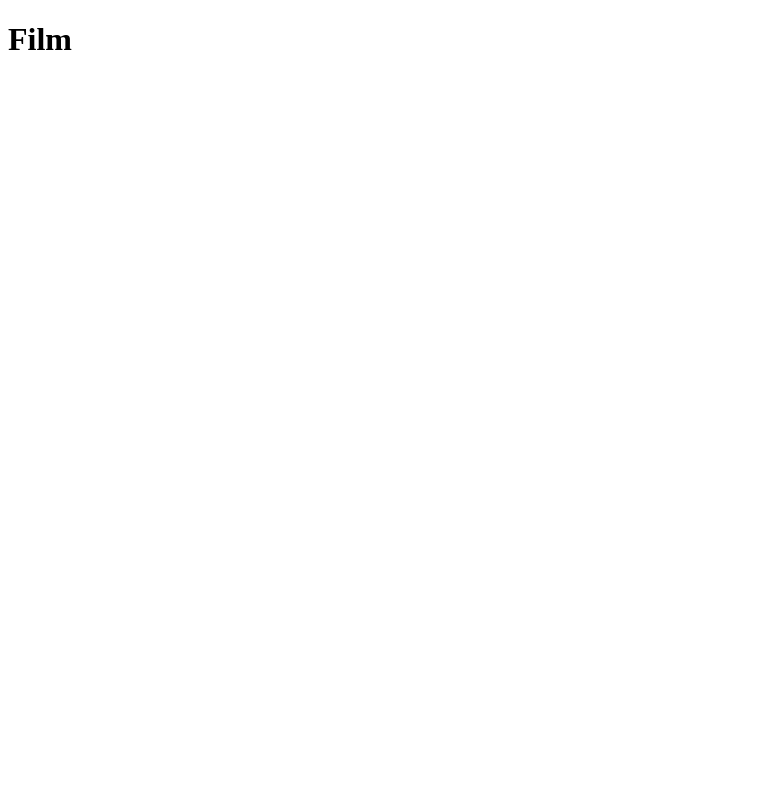
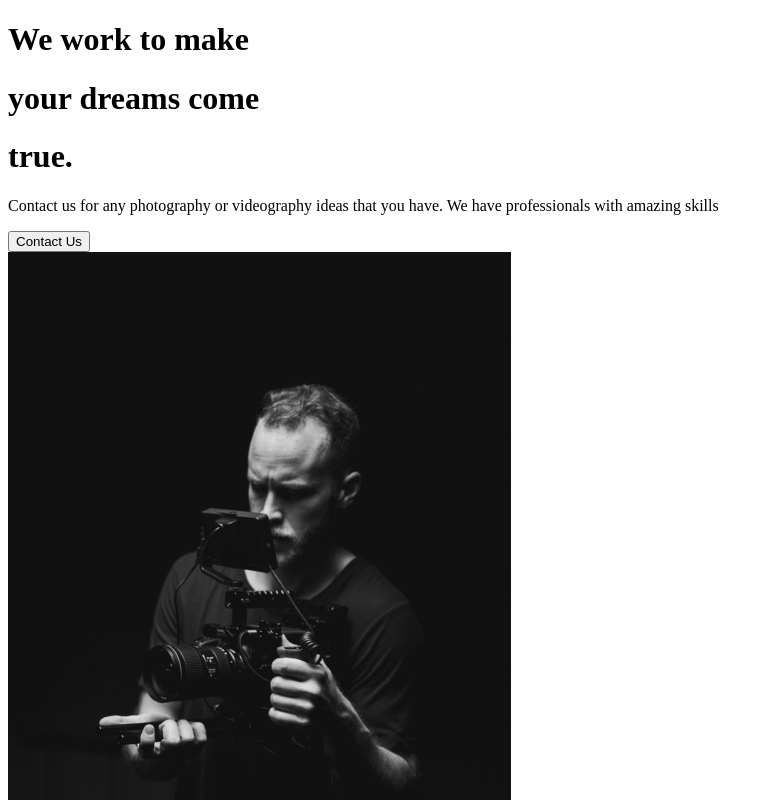
Before and after one commit to gonzalespaulb/react-course-capture, a React (Create React App) app: page / in a window 1280 px wide. Shown: the top 800 px of the page, without its empty margins (0-773 px from the left). Built offline with nearby package versions, Linux system fonts and the light colour scheme.

Commit message:
2. About Section

```diff
--- a/src/App.js
+++ b/src/App.js
@@ -1,10 +1,10 @@
 import React from 'react';
-
+import AboutUs from './pages/AboutUs';
 
 function App() {
   return (
     <div className="App">
-      <h1>Film</h1>
+      <AboutUs/>
     </div>
   );
 }
--- /dev/null
+++ b/src/components/AboutSection.js
@@ -0,0 +1,31 @@
+import React from 'react';
+import home1 from '../img/home1.png';
+
+const AboutSection = () => {
+    return (
+        <div>
+            <div className="description">
+                <div className="title">
+                    <div className="hide">
+                        <h1>We work to make</h1>
+                    </div>
+                    <div className="hide">
+                        <h1>your <span>dreams</span> come</h1>
+                    </div>
+                    <div className="hide">
+                        <h1>true.</h1>
+                    </div>
+                </div>
+                <p>Contact us for any photography or videography ideas
+                    that you have. We have professionals with amazing skills
+                </p>
+                <button>Contact Us</button>
+            </div>
+            <div className="image">
+                <img src={home1} alt="guy with a camera" />
+            </div>
+        </div>
+    )
+}
+
+export default AboutSection;
--- /dev/null
+++ b/src/pages/AboutUs.js
@@ -0,0 +1,11 @@
+import React from 'react';
+import AboutSection from '../components/AboutSection';
+
+
+const AboutUs = () => {
+    return(
+        <AboutSection/>
+    )
+}
+
+export default AboutUs;
```
